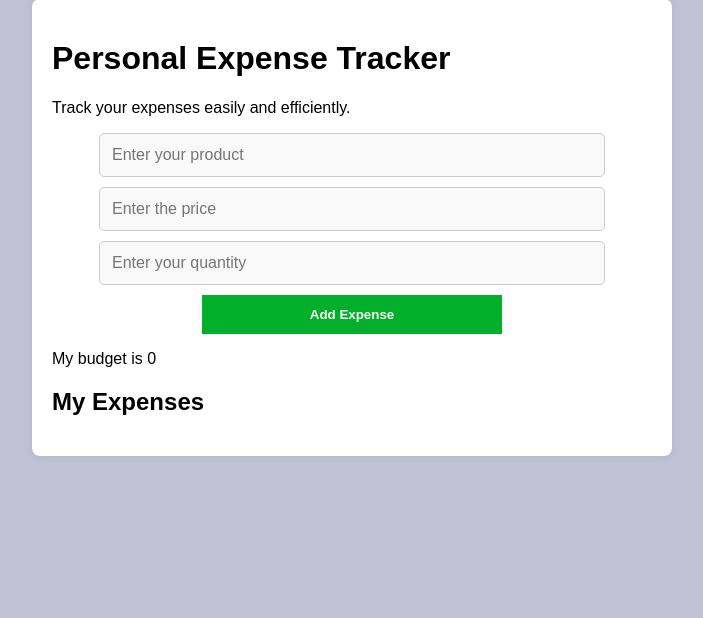
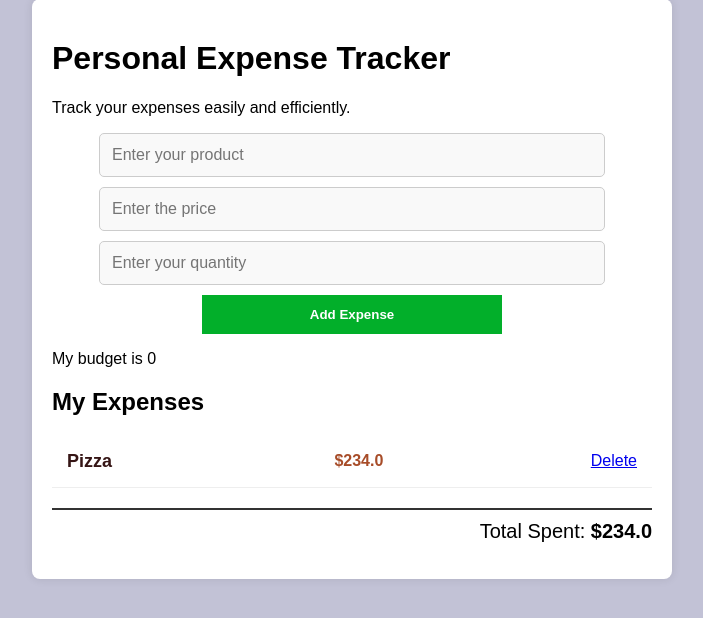
Before and after one commit to juzugu/Personal-expense-traker, a Flask app: page / in a window 1280 px wide. Shown: the part 51-669 px from the top of the page, without its empty margins (288-991 px from the left). Run offline with Flask 3, Linux system fonts and the light colour scheme.

Commit message:
Display total expenses on homepage
Calculates and displays the total cost of all expenses on the index page. and put style on it.
also aded the budget rest to allow the customer to see it.

```diff
--- a/app.py
+++ b/app.py
@@ -29,7 +29,14 @@ def delete_expense(index):
 @app.route('/')
 def home():
     my_expenses, budget = load()
-    return render_template("index.html", budget=budget, expenses=my_expenses)
+    total_cost = 0
+    for expense in my_expenses:
+        expense["quantity"] = int(expense["quantity"])
+        expense["price"] = float(expense["price"])
+        total_cost = total_cost + (expense["price"] * expense["quantity"])
+    print(f"Total cost of expenses: ${total_cost}")
+    money_left = float(budget) - total_cost
+    return render_template("index.html", budget=budget, expenses=my_expenses, total=total_cost, money_left=money_left, remaining=money_left)
 @app.route('/add', methods=['POST'])
 def add_expenses():
     my_expenses, budget = load()
--- a/saving_data.json
+++ b/saving_data.json
@@ -1 +1 @@
-{"saving_data.json": [], "budget": 0}
+{"saving_data.json": [{"product": "pizza", "quantity": 1, "price": 234.0}], "budget": 0}
--- a/static/style.css
+++ b/static/style.css
@@ -51,34 +51,41 @@ input:focus {
 
 /* Clean up the main list container */
 ul {
-    list-style: none;     /* Remove the black dots */
-    padding: 0;           /* Remove default indentation */
-    margin-top: 20px;     /* Space between form and list */
+    list-style: none;
+    padding: 0;
+    margin-top: 20px;
 }
 
 /* Style each individual row */
 li {
     background-color: white;
-    border-bottom: 1px solid #eee; /* Grey line at bottom */
-    padding: 15px;                 /* Breathe room */
+    border-bottom: 1px solid #eee;
+    padding: 15px;
 
     /* The Flexbox Magic */
-    display: flex;                 /* Activate Flex mode */
-    justify-content: space-between;/* Push Product Left, Button Right */
-    align-items: center;           /* Center them vertically */
+    display: flex;
+    justify-content: space-between;
+    align-items: center;
 }
 
 li:last-child {
     border-bottom: none;
 }
 .product-n {
-    font-weight: bold;   /* We still want it bold */
-    font-size: 18px;     /* Make it slightly bigger */
-    color: #f71717;         /* Dark grey instead of pure black */
-    text-transform: capitalize; /* BONUS: Forces "milk" to become "Milk" */
+    font-weight: bold;
+    font-size: 18px;
+    color: #351515;
+    text-transform: capitalize;
 }
 .price {
     color: #a74c28;
     font-weight: bold;
     margin-left: 15px;
 }
+.total-price-box {
+    text-align: right;
+    margin-top: 20px;
+    padding-top: 10px;
+    border-top: 2px solid #333;
+    font-size: 20px;
+}
--- a/templates/index.html
+++ b/templates/index.html
@@ -22,6 +22,9 @@
                 {% for expense in expenses %}
                     <li> <span class="product-n">{{ expense.product }}</span>  <span class="price">${{ expense.price }}</span><a href="{{ url_for('delete_expense', index=loop.index0) }}">Delete</a></li>
                         {% endfor %}
+                        <div class="total-price-box">
+                            Total Spent: <b>${{ total }}</b>
+                        </div>
         </ul>
     </div>
 </body>
```
